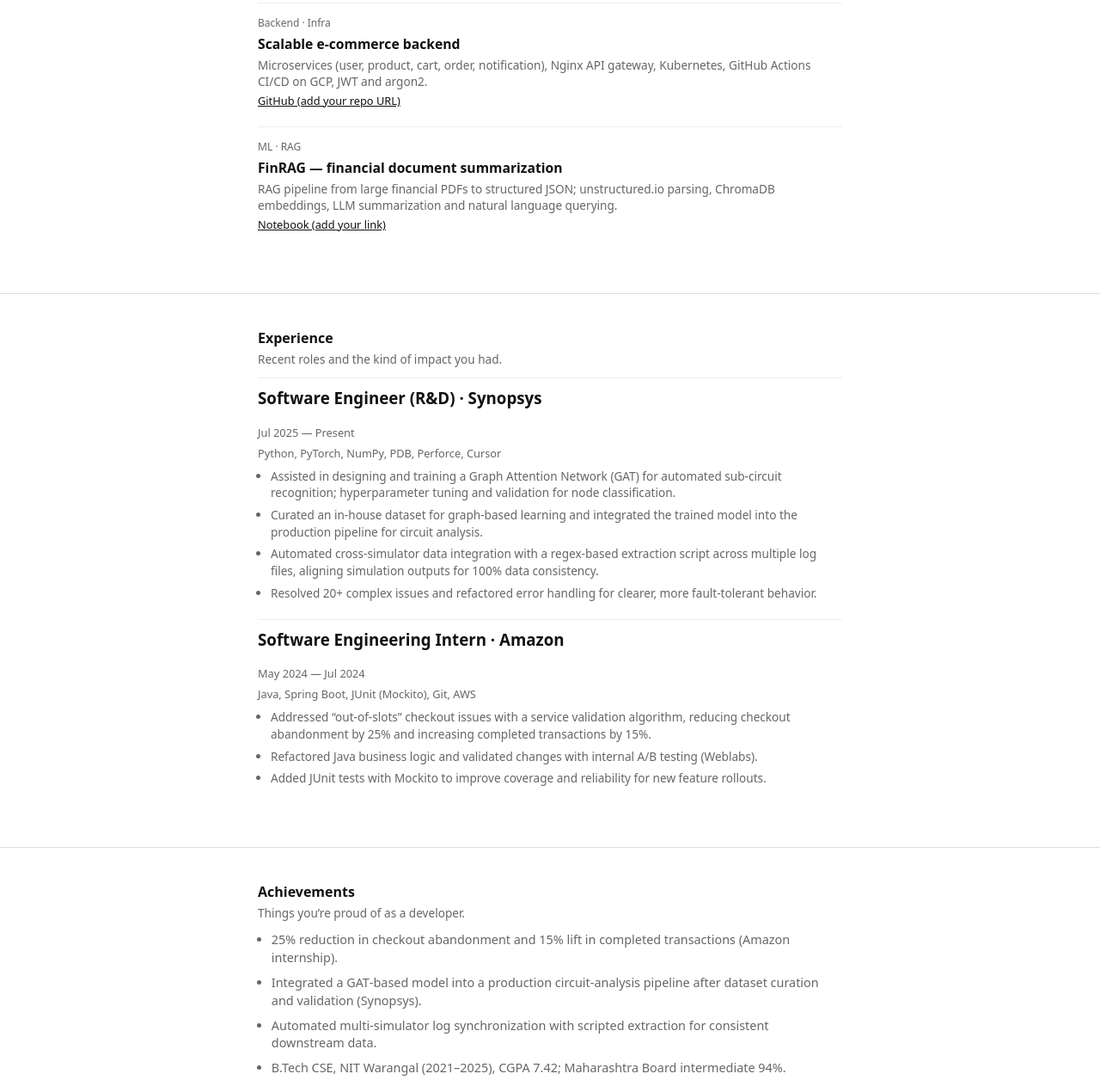
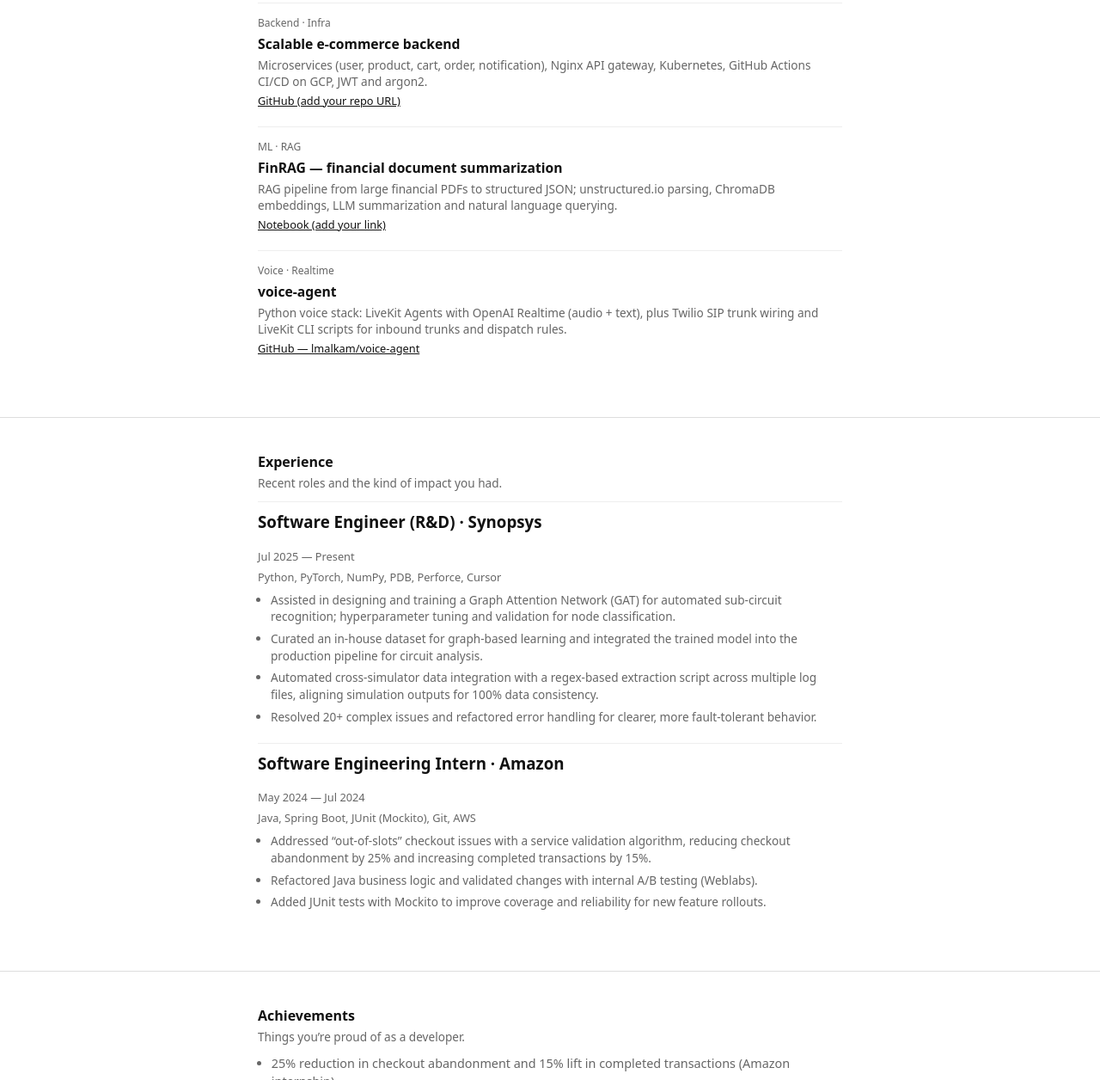
Before and after one commit to lmalkam/portfolio-1, a plain HTML site: page index.html in a window 1280 px wide. Shown: the part 536-1792 px from the top of the page at 86% size. Drawn offline with Linux system fonts and the light colour scheme.

Commit message:
voice agent project

```diff
--- a/index.html
+++ b/index.html
@@ -73,6 +73,20 @@
               </p>
               <a href="#" class="card-link">Notebook (add your link)</a>
             </article>
+            <article class="card project-card">
+              <div class="pill">Voice · Realtime</div>
+              <h3>voice-agent</h3>
+              <p>
+                Python voice stack: LiveKit Agents with OpenAI Realtime (audio + text), plus Twilio
+                SIP trunk wiring and LiveKit CLI scripts for inbound trunks and dispatch rules.
+              </p>
+              <a
+                href="https://github.com/lmalkam/voice-agent"
+                class="card-link"
+                target="_blank"
+                rel="noreferrer"
+                >GitHub — lmalkam/voice-agent</a>
+            </article>
           </div>
         </div>
       </section>
@@ -140,7 +154,7 @@
             <li>25% reduction in checkout abandonment and 15% lift in completed transactions (Amazon internship).</li>
             <li>Integrated a GAT‑based model into a production circuit‑analysis pipeline after dataset curation and validation (Synopsys).</li>
             <li>Automated multi‑simulator log synchronization with scripted extraction for consistent downstream data.</li>
-            <li>B.Tech CSE, NIT Warangal (2021–2025), CGPA 7.42; Maharashtra Board intermediate 94%.</li>
+            <li>B.Tech CSE, NIT Warangal (2021–2025); Maharashtra Board intermediate 94%.</li>
           </ul>
         </div>
       </section>
```
